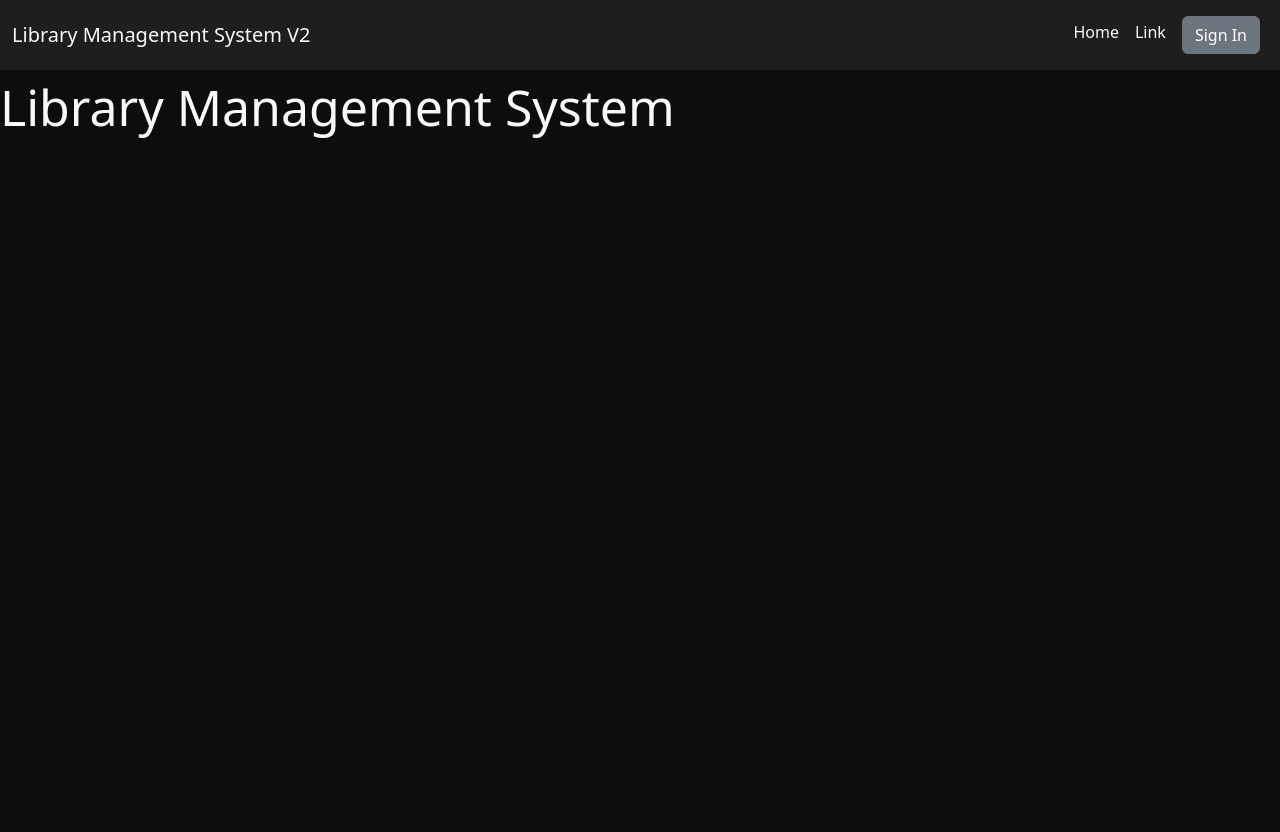
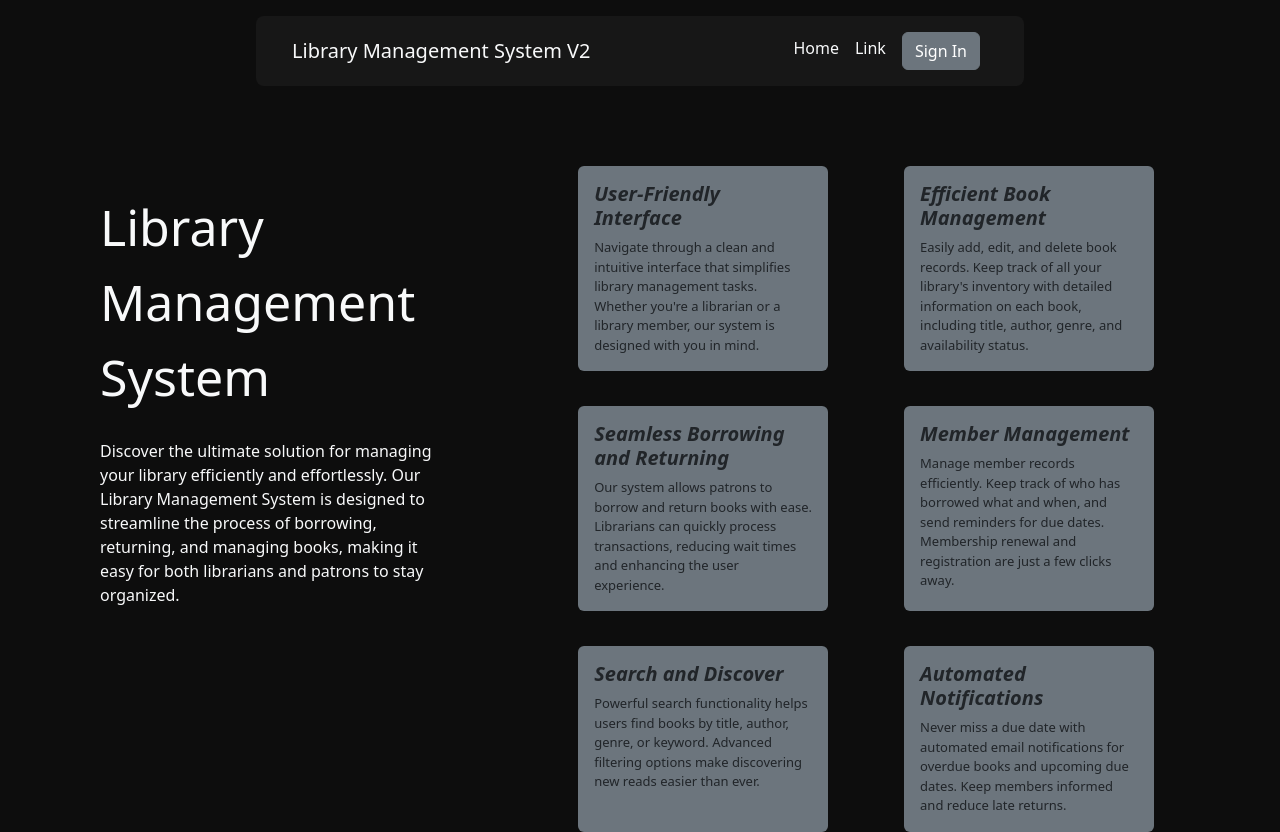
Before and after one commit to Thanus-Kumaar/Library-Management-System-V2, a Vue app in the folder Code/frontend/: page / in a window 1280 px wide. Before the commit the page ends 800 px from the top, so only its background shows below. Built offline with nearby package versions, Linux system fonts and the light colour scheme.

Commit message:
Created main page

```diff
--- a/Code/frontend/src/components/MainPage.vue
+++ b/Code/frontend/src/components/MainPage.vue
@@ -1,5 +1,69 @@
 <template>
-  <div class="text-light" style="font-size: 50px;">
-    Library Management System
+  <div class="d-flex flex-row" style="padding-left: 50px; padding-right: 50px; margin-top: 80px;">
+    <div class="mt-4" style="padding-left: 50px; padding-right: 50px; width: 70%; height: fit-content;">
+      <div class="text-light" style="font-size: 50px">
+        Library Management System
+      </div>
+      <div class="text-light mt-4">
+        Discover the ultimate solution for managing your library efficiently and
+        effortlessly. Our Library Management System is designed to streamline
+        the process of borrowing, returning, and managing books, making it easy
+        for both librarians and patrons to stay organized.
+      </div>
+    </div>
+    <div
+      class="d-flex flex-row flex-wrap justify-content-evenly"
+      style="row-gap: 35px"
+    >
+      <div
+        class="bg-secondary rounded p-3"
+        style="width: 250px"
+        v-for="feature in features"
+      >
+        <div class="h5 fst-italic fw-semibold">{{ feature.title }}</div>
+        <div style="font-size: 13px;">{{ feature.desc }}</div>
+      </div>
+    </div>
   </div>
 </template>
+
+<script>
+export default {
+  data() {
+    return {
+      features: [
+        {
+          title: "User-Friendly Interface",
+          desc: "Navigate through a clean and intuitive interface that simplifies library management tasks. \
+          Whether you're a librarian or a library member, our system is designed with you in mind.",
+        },
+        {
+          title: "Efficient Book Management",
+          desc: "Easily add, edit, and delete book records. Keep track of all your library's inventory \
+          with detailed information on each book, including title, author, genre, and availability status.",
+        },
+        {
+          title: "Seamless Borrowing and Returning",
+          desc: "Our system allows patrons to borrow and return books with ease. Librarians can quickly \
+          process transactions, reducing wait times and enhancing the user experience.",
+        },
+        {
+          title: "Member Management",
+          desc: "Manage member records efficiently. Keep track of who has borrowed what and when, and send\
+           reminders for due dates. Membership renewal and registration are just a few clicks away.",
+        },
+        {
+          title: "Search and Discover",
+          desc: "Powerful search functionality helps users find books by title, author, genre, or keyword. \
+          Advanced filtering options make discovering new reads easier than ever.",
+        },
+        {
+          title: "Automated Notifications",
+          desc: "Never miss a due date with automated email notifications for overdue books and upcoming due dates.\
+           Keep members informed and reduce late returns.",
+        },
+      ],
+    };
+  },
+};
+</script>
--- a/Code/frontend/src/components/Navbar.vue
+++ b/Code/frontend/src/components/Navbar.vue
@@ -1,7 +1,7 @@
 <template>
   <nav
-    class="navbar navbar-expand-lg"
-    style="background-color: rgb(30, 30, 30)"
+    class="navbar navbar-expand-lg mx-auto px-4 mt-3"
+    style="background-color: rgba(30, 30, 30, 0.6); width: 60%; border-radius: 8px;"
   >
     <div class="container-fluid">
       <a class="navbar-brand text-light" href="#">Library Management System V2</a>
```
